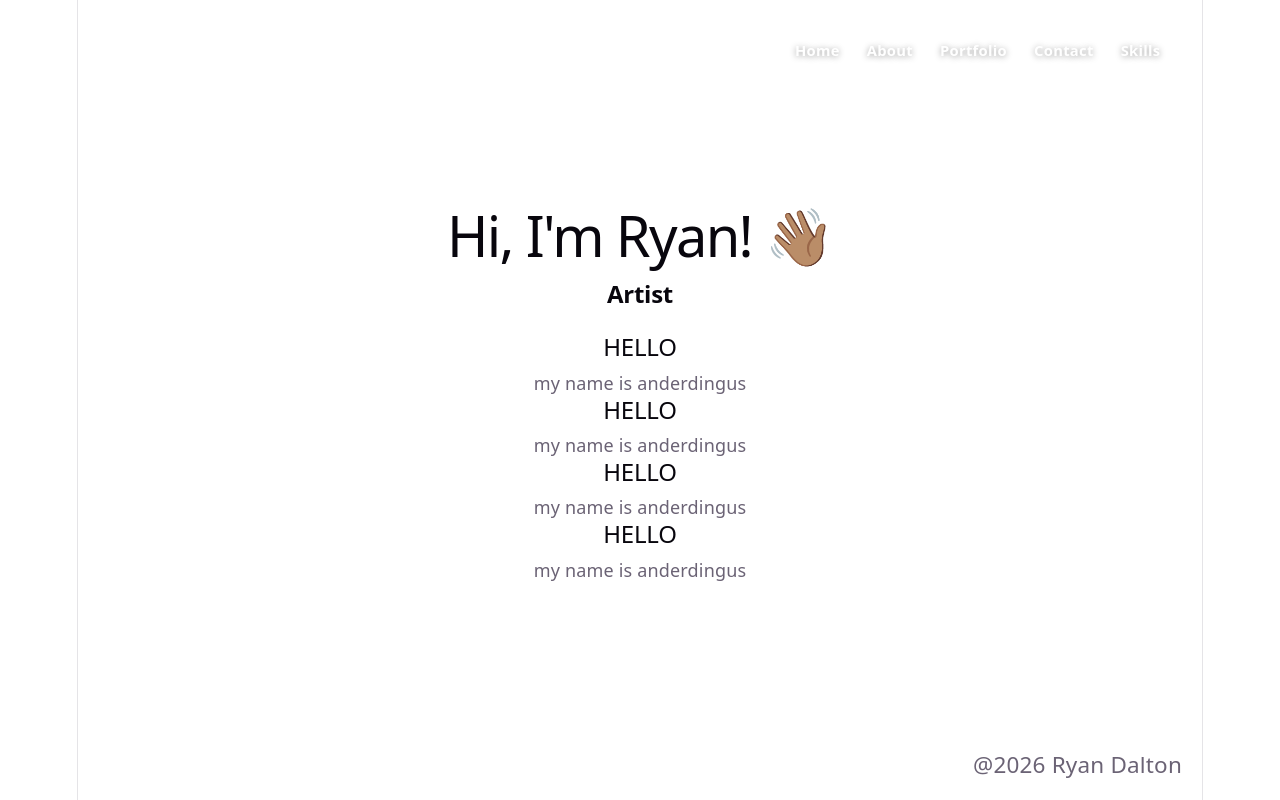
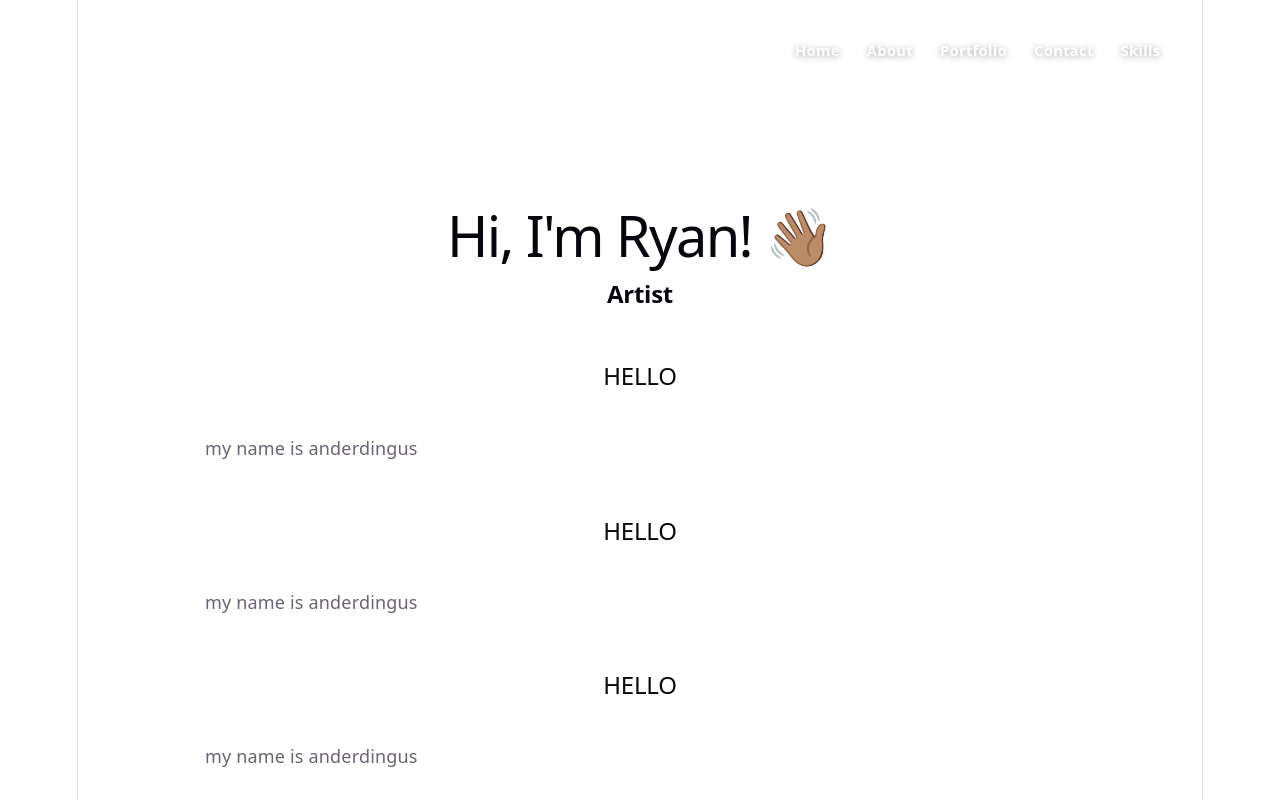
Before and after one commit to rydal05/portfolio-site, a React (Vite) app: page / in a window 1280 px wide. Shown: the top 800 px of the page. Built offline with nearby package versions, Linux system fonts and the light colour scheme.

Commit message:
more textblock styling

```diff
--- a/src/components/TextBlock.jsx
+++ b/src/components/TextBlock.jsx
@@ -1,8 +1,10 @@
 function TextBlock({ title, text }) {
 	return (
 		<>
-			<h2>{title}</h2>
-			<p>{text}</p>
+			<div className="items-center justify-between pointer-events-auto relative z-50 rounded-xl border border-white/24 bg-white/[0.08] transition-all duration-300 hover:bg-white/[0.12] focus-within:bg-white/[0.12] md:block md:hover:backdrop-blur-[2px] md:focus-within:backdrop-blur-[2px] m-4">
+				<h2 className="p-4">{title}</h2>
+				<p className="text-left p-4">{text}</p>
+			</div>
 		</>
 	);
 }
```
